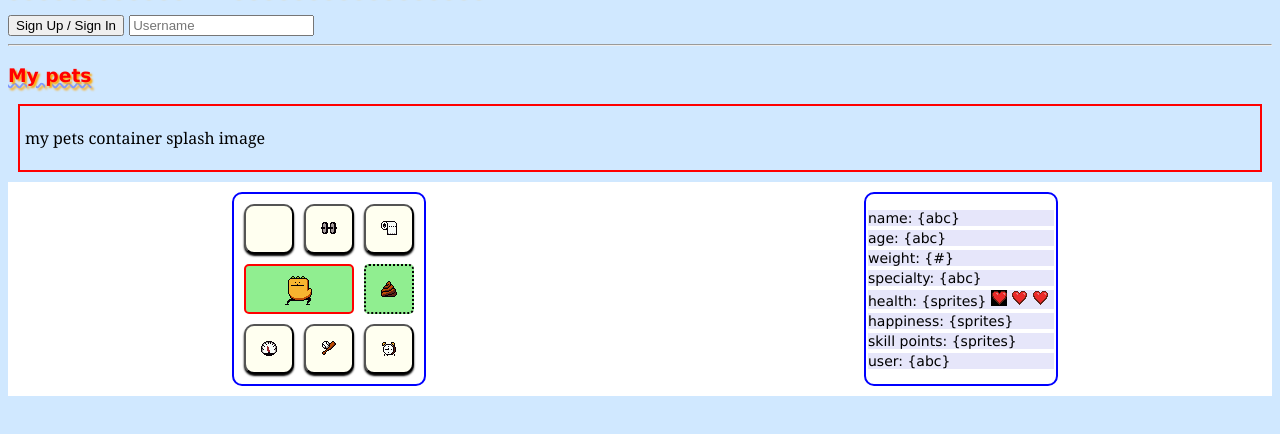
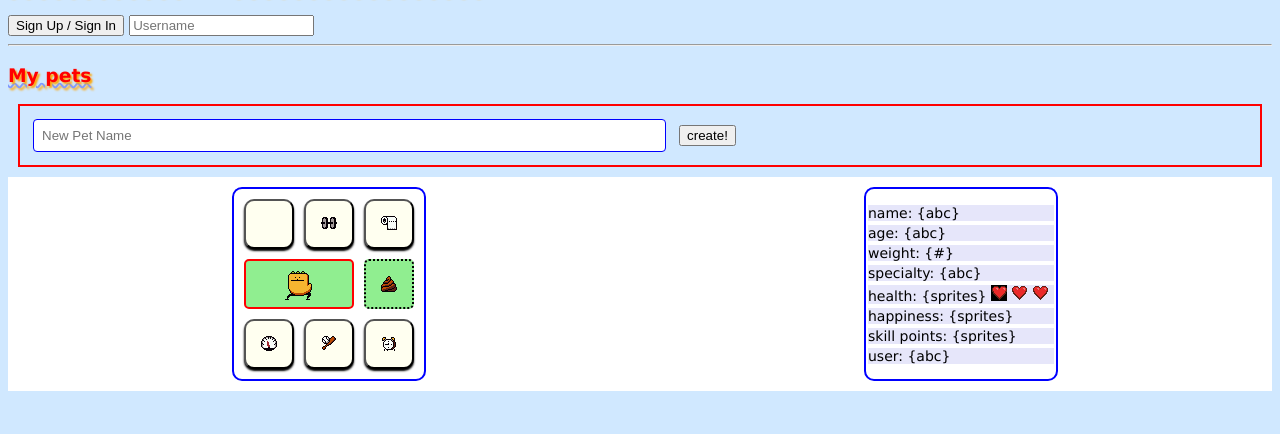
Before and after one commit to ajsultanov/eggumon-frontend, a plain HTML site: page index.html in a window 1280 px wide. Shown: the part 66-500 px from the top of the page. Drawn offline with Linux system fonts and the light colour scheme; no server answers.

Commit message:
adding things

```diff
--- a/index.html
+++ b/index.html
@@ -18,7 +18,10 @@
 
       <h3>My pets</h3>
       <div class="pet-container" id="my-pets">
-        <p>my pets container splash image</p>
+        <form id="createPet">
+          <input type="text" value="" placeholder="New Pet Name">
+          <button type="submit" name="create" id="create">create!</button>
+        </form>
       </div>
 
       <div class="panel">
--- a/src/index.js
+++ b/src/index.js
@@ -149,9 +149,9 @@ function init(){
     myPetContainer.innerHTML =
       `<p>Couldn't find any pets, ${currentUser}!!!!</p>
        <p>This is where the CREATE PET form will be.</p>
-       <form>
+       <form id="createPet">
          <input type="text" value="" placeholder="New Pet Name">
-         <button type="submit" name="createPet" id="createPet">create!</button>
+         <button type="submit" name="create" id="create">create!</button>
        </form>
        `
   }
--- a/style.css
+++ b/style.css
@@ -70,6 +70,15 @@ h1, h2, h3, h4, h5, h6 {
 }
 
 
+#createPet input[type=text] {
+  width: 50%;
+  padding: 8px;
+  margin: 8px;
+  display: inline-block;
+  border: 1px solid blue;
+  border-radius: 4px;
+}
+
 
 .panel {
   display: flex;
```
Also changed, not shown: src/img/hungry.png (added).
